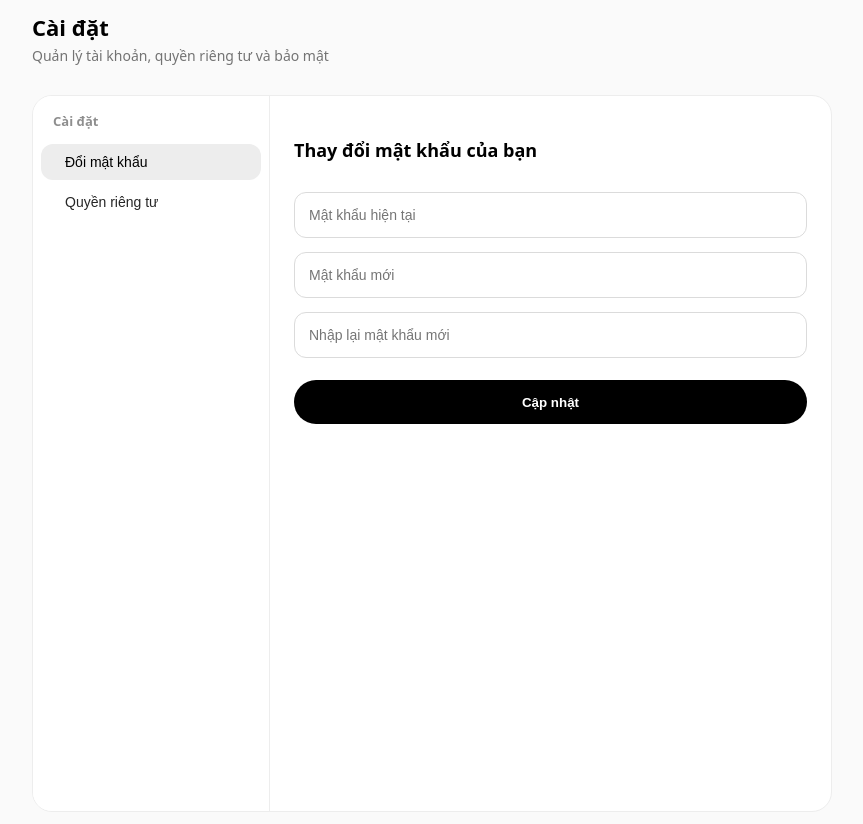
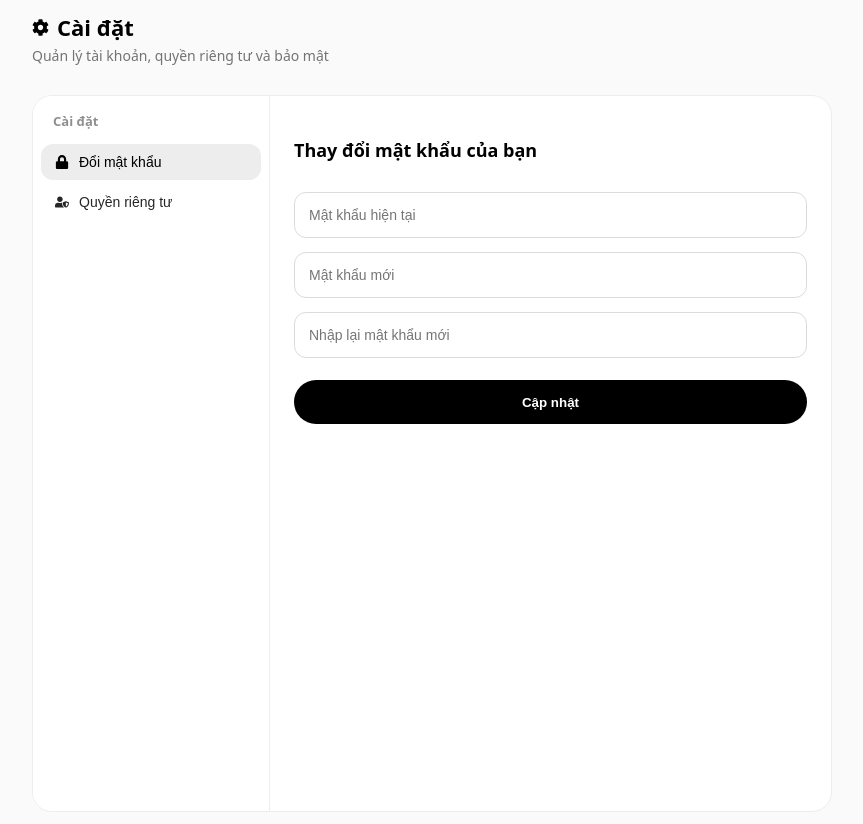
Before and after one commit to DangDacTu/Universe-social-network, a React app in the folder social-network/frontend/: page /settings in a window 1280 px wide. Shown: the top 824 px of the page, without its empty margins (232-1095 px from the left). Built offline with nearby package versions, Linux system fonts and the light colour scheme; sample sign-in values are in the browser's storage; the HTML template or start-up script is replaced by a standard one.

Commit message:
update icon for setting

```diff
--- a/social-network/frontend/src/components/Settings/SettingsMenu.jsx
+++ b/social-network/frontend/src/components/Settings/SettingsMenu.jsx
@@ -2,6 +2,7 @@
  * @file SettingsMenu.jsx
  * @description Menu cài đặt bên trái
  */
+import { FaLock, FaUserShield } from "react-icons/fa";
 export default function SettingsMenu({ activeTab, setActiveTab }) {
     return (
         <div className="settings-menu">
@@ -13,7 +14,7 @@ export default function SettingsMenu({ activeTab, setActiveTab }) {
                 onClick={() => setActiveTab("password")}
                 type="button"
             >
-                <span className="icon"></span>
+                <FaLock className="settings-menu-icon" />
                 <span>Đổi mật khẩu</span>
             </button>
 
@@ -23,7 +24,7 @@ export default function SettingsMenu({ activeTab, setActiveTab }) {
                 onClick={() => setActiveTab("privacy")}
                 type="button"
             >
-                <span className="icon"></span>
+                <FaUserShield className="settings-menu-icon" />
                 <span>Quyền riêng tư</span>
             </button>
         </div>
--- a/social-network/frontend/src/pages/user/Setting.jsx
+++ b/social-network/frontend/src/pages/user/Setting.jsx
@@ -7,6 +7,7 @@ import SettingsMenu from "../../components/Settings/SettingsMenu";
 import ChangePassword from "../../components/Settings/ChangePassword";
 import PrivacySettings from "../../components/Settings/PrivacySettings";
 import "./Settings.css";
+import { FaCog } from "react-icons/fa";
 
 export default function Settings() {
     const [activeTab, setActiveTab] = useState("password");
@@ -17,7 +18,10 @@ export default function Settings() {
 
                 {/* Header */}
                 <div className="settings-header">
-                    <h2 className="setting-title">Cài đặt</h2>
+                    <h2 className="setting-title">
+                        <FaCog className="settings-title-icon" />
+                        Cài đặt
+                    </h2>
                     <p>Quản lý tài khoản, quyền riêng tư và bảo mật</p>
                 </div>
 
--- a/social-network/frontend/src/pages/user/Settings.css
+++ b/social-network/frontend/src/pages/user/Settings.css
@@ -34,6 +34,11 @@
     font-weight: 600;
     color: #000;
     margin: 0;
+}
+
+.settings-title-icon {
+    font-size: 17px;
+    margin-right: 8px;
 }
 
 .settings-header p {
```
